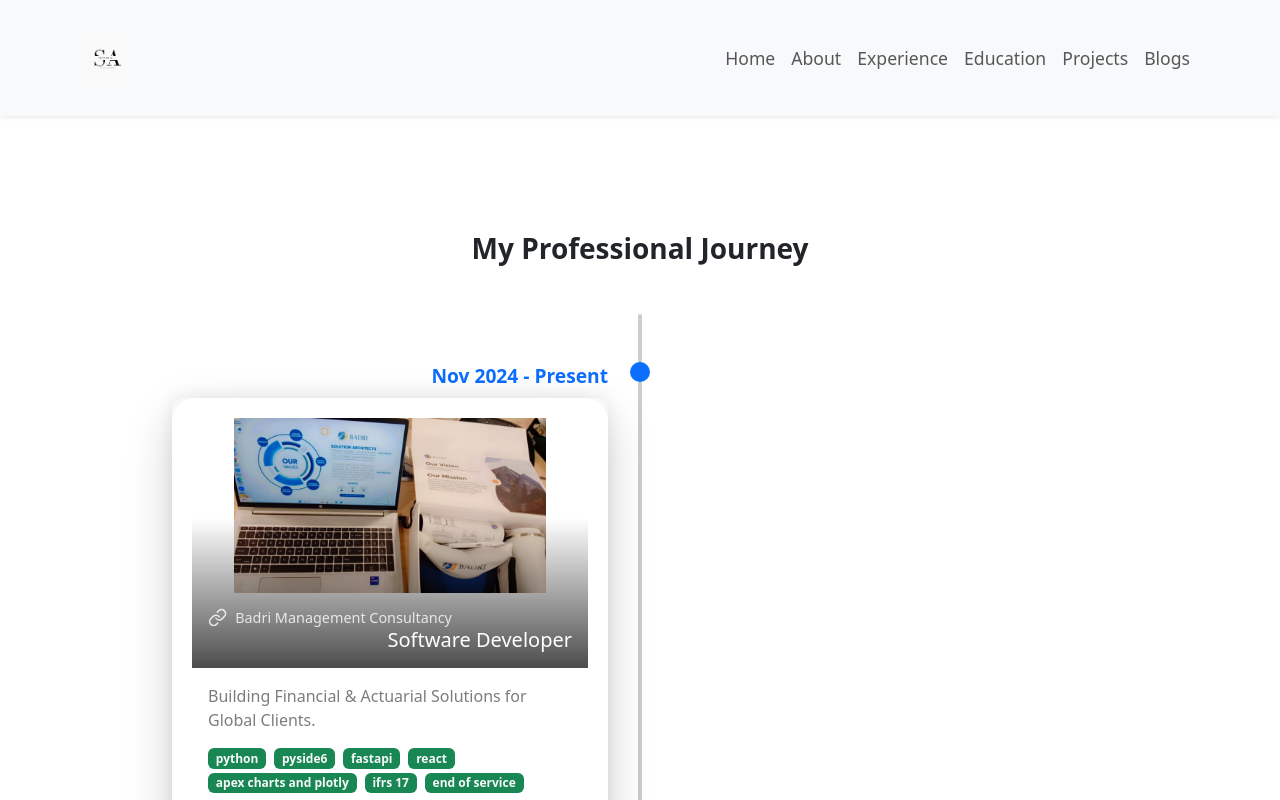
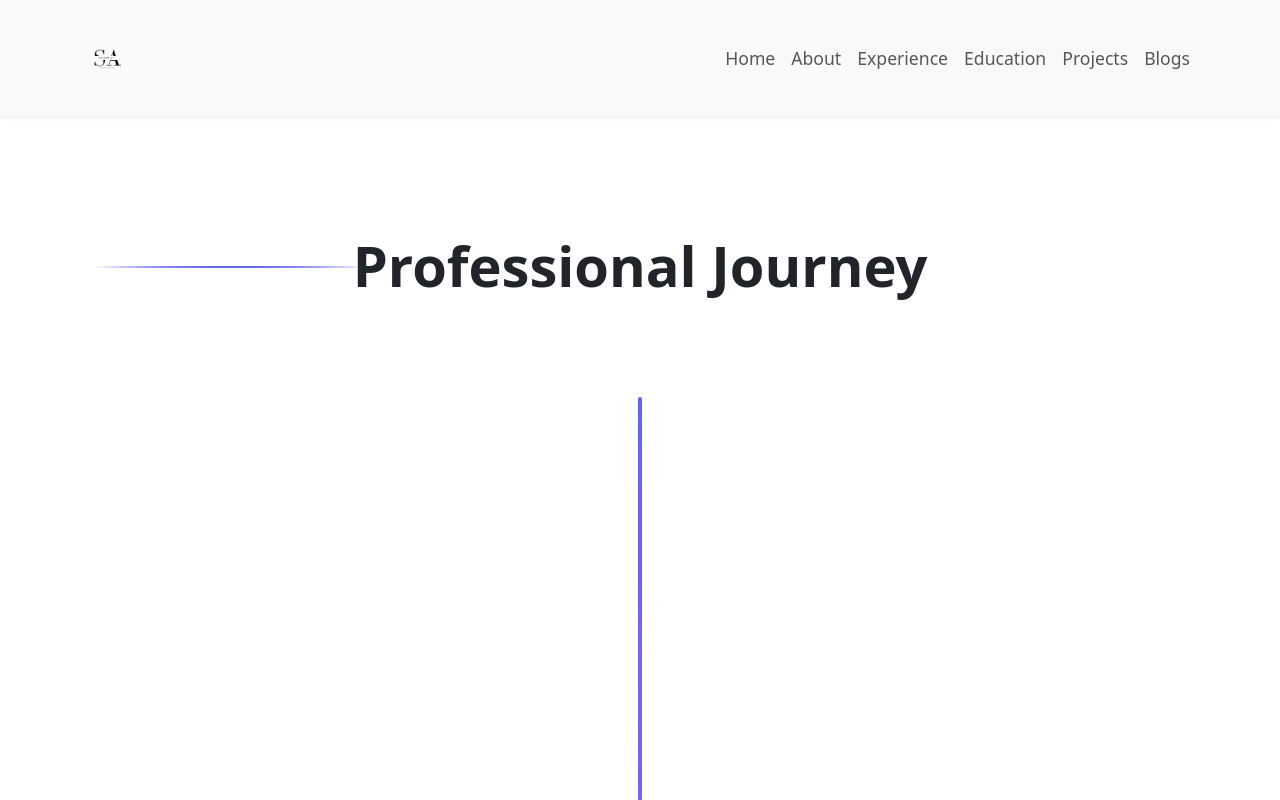
Before and after one commit to SajjadAli54/sajjadali, a Next.js app: page /experience in a window 1280 px wide. Built offline with nearby package versions, Linux system fonts and the light colour scheme.

Commit message:
Updated Experience Page

```diff
--- a/app/(routes)/experience/Experience.module.css
+++ b/app/(routes)/experience/Experience.module.css
@@ -1,96 +1,117 @@
 .timelineContainer {
   position: relative;
+  overflow: hidden;
+}
+
+.titleLine {
+  position: absolute;
+  top: 50%;
+  width: 25%;
+  height: 2px;
+  background: linear-gradient(90deg, transparent, #6366f1, transparent);
 }
 
 .timeline {
   position: relative;
-  margin: 0 auto;
-  max-width: 1000px;
-  padding: 1rem 0;
+  padding: 50px 0;
 }
 
-.timeline::before {
-  content: "";
+.timelineLine {
   position: absolute;
-  top: 0;
   left: 50%;
-  transform: translateX(-50%);
   width: 4px;
   height: 100%;
-  background: #ccc;
-  z-index: 0;
+  background: linear-gradient(
+    180deg,
+    #6366f1 0%,
+    #a855f7 50%,
+    #6366f1 100%
+  );
+  transform: translateX(-50%);
   border-radius: 2px;
 }
 
 .timelineItem {
+  width: 100%;
+  margin: 40px 0;
+  display: flex;
+  justify-content: space-between;
   position: relative;
-  width: 50%;
-  padding: 2rem 2rem;
-  box-sizing: border-box;
-  z-index: 1;
-  transition: transform 0.3s ease-in-out;
 }
 
-.timelineItem::after {
-  content: "";
-  position: absolute;
-  top: 2rem;
-  width: 20px;
-  height: 20px;
-  background: #0d6efd;
-  border-radius: 50%;
-  z-index: 2;
+.timelineItem.left {
+  flex-direction: row-reverse;
 }
 
-.left {
-  left: 0;
-  text-align: right;
+.dateWrapper {
+  flex: 1;
+  display: flex;
+  align-items: center;
+  position: relative;
+  padding: 0 30px;
 }
 
-.left::after {
-  right: -10px;
+.date {
+  background: rgba(99, 102, 241, 0.1);
+  padding: 12px 20px;
+  border-radius: 1rem;
+  display: inline-flex;
+  align-items: center;
+  gap: 8px;
+  font-weight: 500;
+  color: #4f46e5;
+  transition: all 0.3s ease;
+  backdrop-filter: blur(5px);
 }
 
-.right {
-  left: 50%;
-  text-align: left;
+.dateIcon {
+  font-size: 1.2rem;
 }
 
-.right::after {
-  left: -10px;
+.connector {
+  position: absolute;
+  width: 40px;
+  height: 2px;
+  background: #6366f1;
+}
+
+.timelineItem:not(.left) .dateWrapper .connector {
+  right: -20px;
+}
+
+.timelineItem.left .dateWrapper .connector {
+  left: -20px;
 }
 
 .cardWrapper {
-  background: white;
-  border-radius: 0.75rem;
-  box-shadow: 0 0 18px rgba(0, 0, 0, 0.08);
-  transition: box-shadow 0.3s;
+  flex: 1;
+  max-width: 600px;
+  position: relative;
+  transition: transform 0.3s ease;
 }
 
-.cardWrapper:hover {
-  box-shadow: 0 8px 24px rgba(0, 0, 0, 0.15);
+.timelineDot {
+  position: absolute;
+  width: 20px;
+  height: 20px;
+  background: #6366f1;
+  border: 4px solid white;
+  border-radius: 50%;
+  top: 50%;
+  transform: translateY(-50%);
+  box-shadow: 0 0 15px rgba(99, 102, 241, 0.3);
 }
 
-.date{
-  color: #0d6efd;
-  font-weight: bold;
-  font-size: 1.2rem;
-  margin-bottom: 0.5rem;
+.timelineItem:not(.left) .timelineDot {
+  left: -45px;
 }
 
-@media (max-width: 768px) {
-  .timeline::before {
-    left: 10px;
-  }
+.timelineItem.left .timelineDot {
+  right: -45px;
+}
 
-  .timelineItem {
-    width: 100%;
-    padding-left: 2.5rem;
-    padding-right: 1rem;
-    text-align: left;
-  }
-
-  .timelineItem::after {
-    left: 0;
-  }
+.text-gradient {
+  background: linear-gradient(135deg, #4f46e5 0%, #9333ea 100%);
+  -webkit-background-clip: text;
+  -webkit-text-fill-color: transparent;
 }
--- a/app/(routes)/experience/page.tsx
+++ b/app/(routes)/experience/page.tsx
@@ -4,13 +4,22 @@ import { jobs } from "@data/jobs";
 import styles from "./Experience.module.css";
 import MyCard from "@/app/components/Card";
 import { useMediaQuery } from "@/app/hooks";
+import { motion, useScroll, useTransform } from "framer-motion";
+import { FiArrowRight, FiBriefcase } from "react-icons/fi";
 
 function Experience() {
   const isMobile = useMediaQuery();
+  const { scrollYProgress } = useScroll();
+  const scale = useTransform(scrollYProgress, [0, 1], [0.8, 1]);
 
   type JobType = (typeof jobs)[number];
 
   const renderCard = (job: JobType, index: number) => (
+    <motion.div
+      initial={{ opacity: 0, y: 20 }}
+      whileInView={{ opacity: 1, y: 0 }}
+      viewport={{ once: true, margin: "0px 0px -100px 0px" }}
+    >
       <MyCard
         key={index}
         url={`/experience/${index}`}
@@ -21,14 +30,30 @@ function Experience() {
         tags={job.tags}
         companyUrl={job.companyUrl}
       />
+    </motion.div>
   );
 
   if (isMobile) {
     return (
       <div className="container py-5">
-        <h3 className="text-center mb-4 fw-bold">My Professional Journey</h3>
+        <motion.h3
+          initial={{ opacity: 0, y: 20 }}
+          animate={{ opacity: 1, y: 0 }}
+          className="text-gradient text-center mb-4 fw-bold display-6"
+        >
+          Professional Journey
+        </motion.h3>
         <div className="d-flex flex-column gap-4">
-          {jobs.map((job, index) => renderCard(job, index))}
+          {jobs.map((job, index) => (
+            <motion.div
+              key={index}
+              initial={{ opacity: 0, y: 20 }}
+              animate={{ opacity: 1, y: 0 }}
+              transition={{ delay: index * 0.1 }}
+            >
+              {renderCard(job, index)}
+            </motion.div>
+          ))}
         </div>
       </div>
     );
@@ -36,20 +61,46 @@ function Experience() {
 
   return (
     <div className={`container py-5 ${styles.timelineContainer}`}>
-      <h3 className="text-center mb-5 fw-bold">My Professional Journey</h3>
+      <motion.h3
+        initial={{ opacity: 0 }}
+        animate={{ opacity: 1 }}
+        className="text-gradient text-center mb-5 fw-bold display-4 position-relative"
+      >
+        <div className={styles.titleLine}></div>
+        Professional Journey
+        <div className={styles.titleLine}></div>
+      </motion.h3>
+
       <div className={styles.timeline}>
+        <div className={styles.timelineLine}></div>
+
         {jobs.map((job, index) => (
-          <div
+          <motion.div
             key={index}
             className={`${styles.timelineItem} ${
               index % 2 === 0 ? styles.left : styles.right
             }`}
+            initial={{ opacity: 0, x: index % 2 === 0 ? -50 : 50 }}
+            whileInView={{ opacity: 1, x: 0 }}
+            viewport={{ once: true, margin: "0px 0px -100px 0px" }}
+            transition={{ duration: 0.5 }}
           >
-            <div className={styles.date}>
-              {job.startDate} - {job.endDate ? job.endDate : "Present"}
+            <div className={styles.dateWrapper}>
+              <motion.div className={styles.date} whileHover={{ scale: 1.05 }}>
+                <FiBriefcase className={styles.dateIcon} />
+                {job.startDate} — {job.endDate || "Present"}
+              </motion.div>
+              <div className={styles.connector}></div>
             </div>
-            <div className={styles.cardWrapper}>{renderCard(job, index)}</div>
-          </div>
+
+            <motion.div
+              className={styles.cardWrapper}
+              whileHover={{ scale: 1.02 }}
+            >
+              {renderCard(job, index)}
+              <div className={styles.timelineDot}></div>
+            </motion.div>
+          </motion.div>
         ))}
       </div>
     </div>
```
Lines whose indentation alone changed are shown as unchanged.
